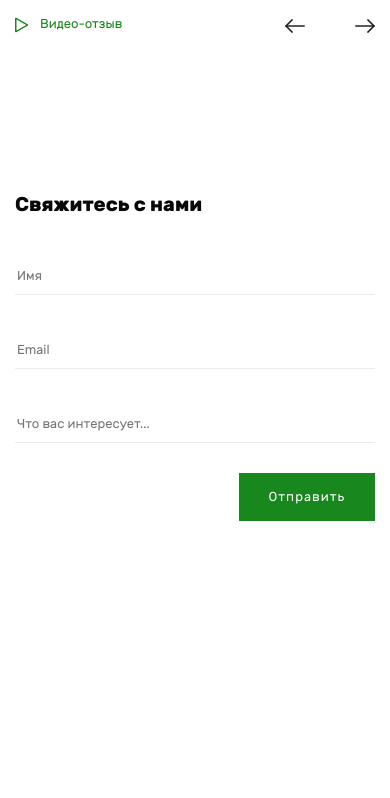
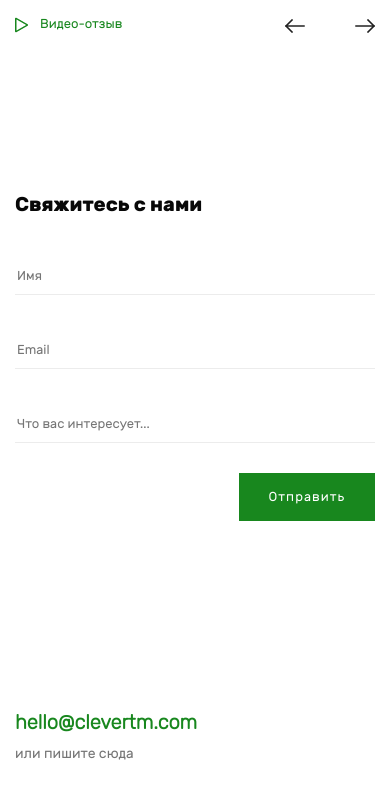
Before and after one commit to Max98002/clever, a plain HTML site: page src/index.html in a window 390 px wide. Shown: the part 2686-3484 px from the top of the page. Before the commit the page ends 3397 px from the top, so only its background shows below. Drawn offline with Linux system fonts and the light colour scheme.

Commit message:
add block

```diff
--- a/src/index.html
+++ b/src/index.html
@@ -225,6 +225,17 @@
       <!-- /.contact-wrap -->
     </section>
     <!-- /.section contact -->
+    <section class="section email">
+      <div class="email-wrap">
+        <h2 class="section-title email__title">
+          <a href="mailto:hello@clevertm.com" class="email__link">hello@clevertm.com</a>
+        </h2>
+        <!-- /.section-title email__title -->
+        <span class="email__subtitle">или пишите сюда</span> <!-- /.email__subtitle -->
+      </div>
+      <!-- /.email-wrap -->
+    </section>
+    <!-- /.section email -->
   </main>
   <nav class="nav">
     <ul class="nav-menu">
--- /dev/null
+++ b/src/sass/blocks/_email.sass
@@ -0,0 +1,28 @@
+.email
+  margin-bottom: 250px
+  &-wrap
+    +width
+    margin-left: auto
+  &__title
+    margin-bottom: 10px
+  &__link
+    font-size: 54px
+    +light
+    text-decoration: none
+    color: $color-green
+  &__subtitle
+    font-size: 16px
+    color: $color-menu
+@media (max-width: 767.98px)
+  .email
+    margin-bottom: 190px
+    &-wrap
+      max-width: 100%
+    &__link
+      font-size: 30px
+    &__subtitle
+      font-size: 14px
+@media (max-width: 575.98px)
+  .email
+    &__link
+      font-size: 20px
--- a/src/sass/style.sass
+++ b/src/sass/style.sass
@@ -11,5 +11,6 @@
 @import 'blocks/slogan'
 @import 'blocks/team'
 @import 'blocks/contact'
+@import 'blocks/email'
 
 @import 'nav'
```
Also changed, not shown: src/css/style.css, 1 other file.
